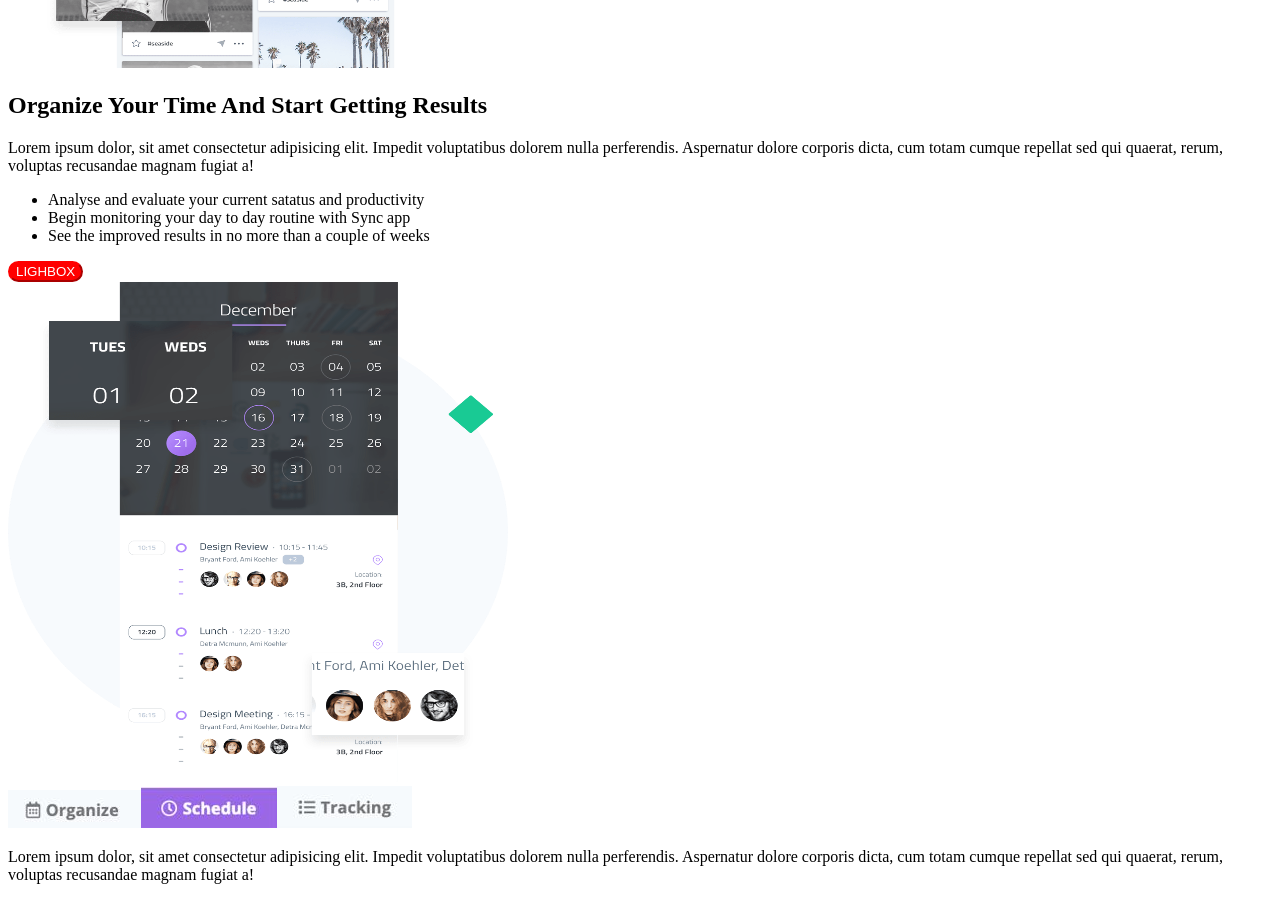
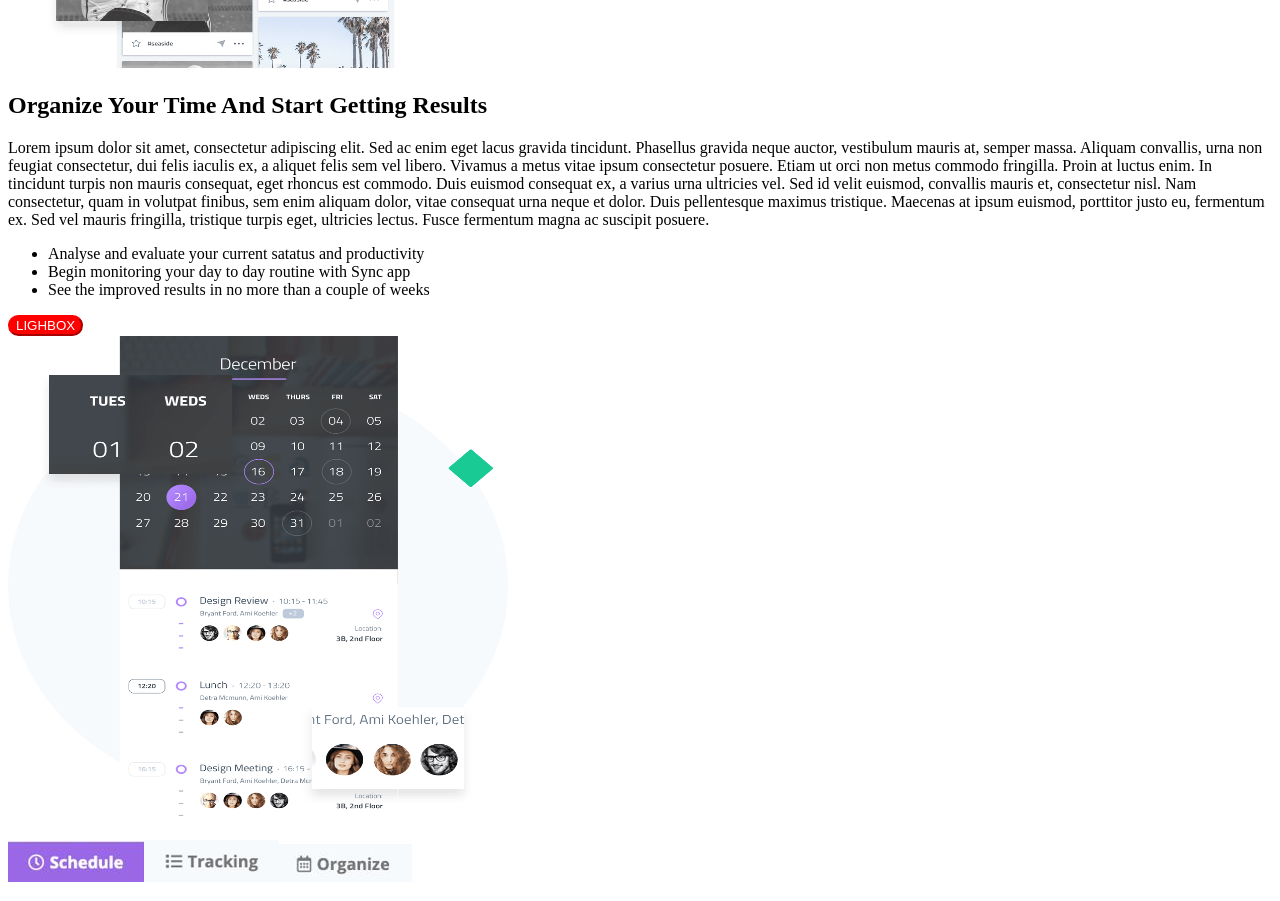
Before and after one commit to AkagamiNoLorea/replica-web-react, a React (Vite) app: page / in a window 1280 px wide. Shown: the part 440-1341 px from the top of the page. Built offline with nearby package versions, Linux system fonts and the light colour scheme.

Commit message:
todo introducido, falta organizacion de imagenes,parrafos etc etc

```diff
--- a/src/App.jsx
+++ b/src/App.jsx
@@ -3,7 +3,6 @@
 import Parrafo from './components/Parrafo';
 import Parrafo1 from './components/Parrafo1';
 import Botons from './components/Botons';
-import Boton from './components/Boton';
 import Image from './components/Image';
 import List from './components/List';
 import Image1 from './components/Image1';
--- a/src/components/Imagenes2.jsx
+++ b/src/components/Imagenes2.jsx
@@ -1,9 +1,10 @@
 const Imagenes2 = () => {
   return (
     <div>
-      <img src="/src/img/organize.JPG" alt="Image 1" />
-      <img src="/src/img/schedule.JPG" alt="Image 2" />
-      <img src="/src/img/tracking.JPG" alt="Image 3" />
+
+      <img src="/src/img/schedule.JPG" alt="Image 1" />
+      <img src="/src/img/tracking.JPG" alt="Image 2" />
+      <img src="/src/img/organize.JPG" alt="Image 3" />
     </div>
   );
 };
--- a/src/components/List.jsx
+++ b/src/components/List.jsx
@@ -5,15 +5,15 @@ const List = () => {
     <ul>
         <li>
         <input type="checkbox" id="option1" />
-        <label htmlFor="option1">Lorem ipsum dolor sit, amet consectetur adipisicing elit. Error nihil, quibusdam illo dolor quae explicabo eius autem nesciunt, cum quas doloribus sit id rem totam similique nulla. Animi, explicabo illo.</label>
+        <label htmlFor="option1">You can always add new tasks or change the settings of existing ones in your calendar view or the app control panel</label>
         </li>
         <li>
         <input type="checkbox" id="option2" />
-        <label htmlFor="option2">Lorem ipsum dolor sit amet consectetur adipisicing elit. A, consequatur sed consequuntur vero dolorum odit quisquam similique quaerat alias, earum, quasi nesciunt ratione! Cumque accusamus quia alias veritatis itaque deleniti!</label>
+        <label htmlFor="option2">It's easy to stay focused on your most important daily activities that will get you closer to meeting your golas</label>
         </li>
         <li>
         <input type="checkbox" id="option3" />
-        <label htmlFor="option3">Lorem ipsum dolor sit amet consectetur adipisicing elit. Repellat tempore odio enim optio pariatur quae dolorum distinctio eum, consectetur sunt magnam laborum saepe. Itaque voluptatibus doloremque mollitia similique iste nesciunt. 3</label>
+        <label htmlFor="option3">Use phone remiders to free up your long term memory which will reduce stress and make you more productive</label>
         </li>
     </ul>
     </div>
--- a/src/components/Parrafo.jsx
+++ b/src/components/Parrafo.jsx
@@ -3,10 +3,22 @@ const Parrafo = () => {
           <>
           <h2>Organize Your Time And Start Getting Results</h2>
         <p>
-        Lorem ipsum dolor, sit amet consectetur adipisicing elit. Impedit
-        voluptatibus dolorem nulla perferendis. Aspernatur dolore corporis
-        dicta, cum totam cumque repellat sed qui quaerat, rerum, voluptas
-        recusandae magnam fugiat a!
+        Lorem ipsum dolor sit amet, consectetur adipiscing elit.
+      Sed ac enim eget lacus gravida tincidunt. Phasellus gravida
+      neque auctor, vestibulum mauris at, semper massa. Aliquam
+      convallis, urna non feugiat consectetur, dui felis iaculis
+      ex, a aliquet felis sem vel libero. Vivamus a metus vitae
+      ipsum consectetur posuere. Etiam ut orci non metus commodo
+      fringilla. Proin at luctus enim. In tincidunt turpis non
+      mauris consequat, eget rhoncus est commodo. Duis euismod
+      consequat ex, a varius urna ultricies vel. Sed id velit
+      euismod, convallis mauris et, consectetur nisl. Nam
+      consectetur, quam in volutpat finibus, sem enim aliquam
+      dolor, vitae consequat urna neque et dolor. Duis pellentesque
+      maximus tristique. Maecenas at ipsum euismod, porttitor
+      justo eu, fermentum ex. Sed vel mauris fringilla,
+      tristique turpis eget, ultricies lectus. Fusce fermentum
+      magna ac suscipit posuere.
         </p>
         </>
         );
--- a/src/components/Parrafo1.jsx
+++ b/src/components/Parrafo1.jsx
@@ -3,10 +3,22 @@ const Parrafo1 = () => {
       <>
 
     <p>
-    Lorem ipsum dolor, sit amet consectetur adipisicing elit. Impedit
-    voluptatibus dolorem nulla perferendis. Aspernatur dolore corporis
-    dicta, cum totam cumque repellat sed qui quaerat, rerum, voluptas
-    recusandae magnam fugiat a!
+    Lorem ipsum dolor sit amet, consectetur adipiscing elit.
+      Sed ac enim eget lacus gravida tincidunt. Phasellus gravida
+      neque auctor, vestibulum mauris at, semper massa. Aliquam
+      convallis, urna non feugiat consectetur, dui felis iaculis
+      ex, a aliquet felis sem vel libero. Vivamus a metus vitae
+      ipsum consectetur posuere. Etiam ut orci non metus commodo
+      fringilla. Proin at luctus enim. In tincidunt turpis non
+      mauris consequat, eget rhoncus est commodo. Duis euismod
+      consequat ex, a varius urna ultricies vel. Sed id velit
+      euismod, convallis mauris et, consectetur nisl. Nam
+      consectetur, quam in volutpat finibus, sem enim aliquam
+      dolor, vitae consequat urna neque et dolor. Duis pellentesque
+      maximus tristique. Maecenas at ipsum euismod, porttitor
+      justo eu, fermentum ex. Sed vel mauris fringilla,
+      tristique turpis eget, ultricies lectus. Fusce fermentum
+      magna ac suscipit posuere.
     </p>
     </>
     );
```
